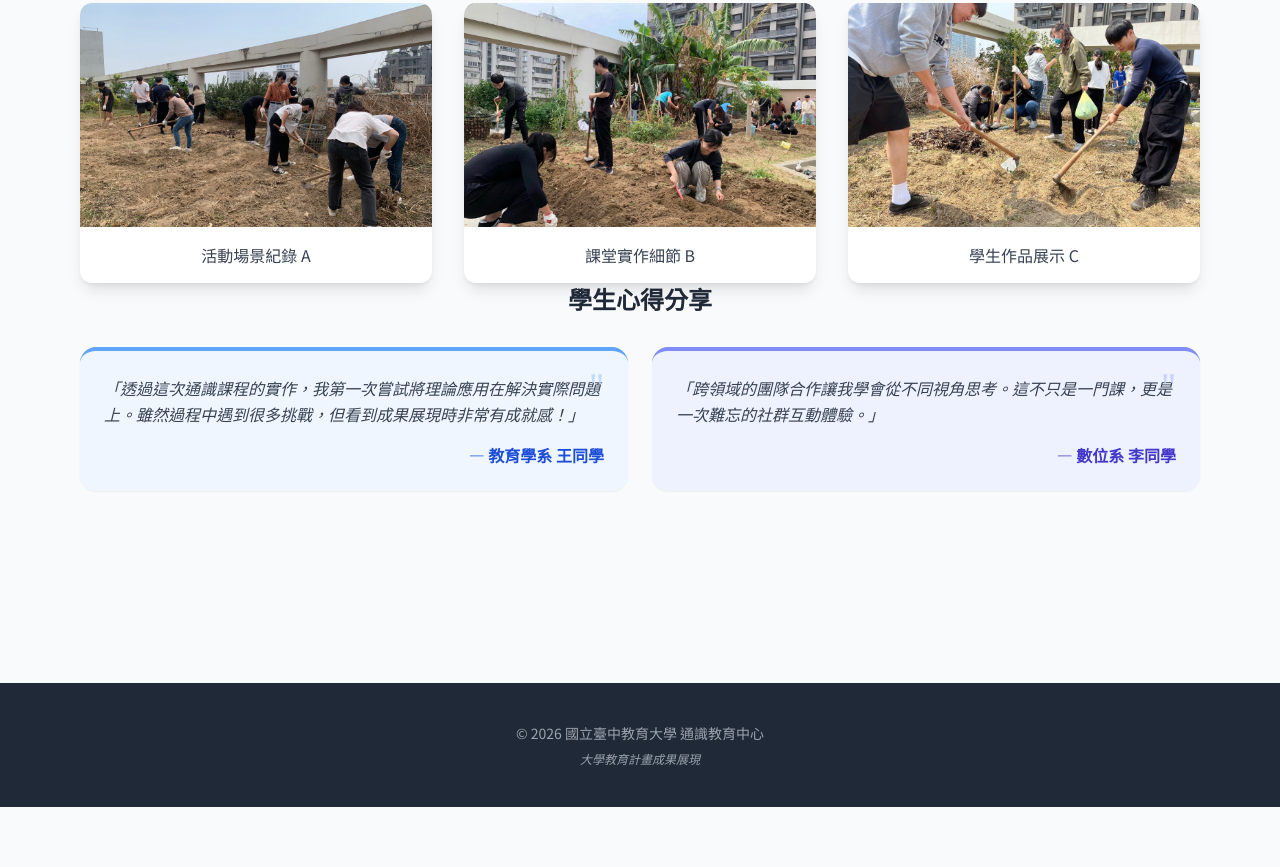
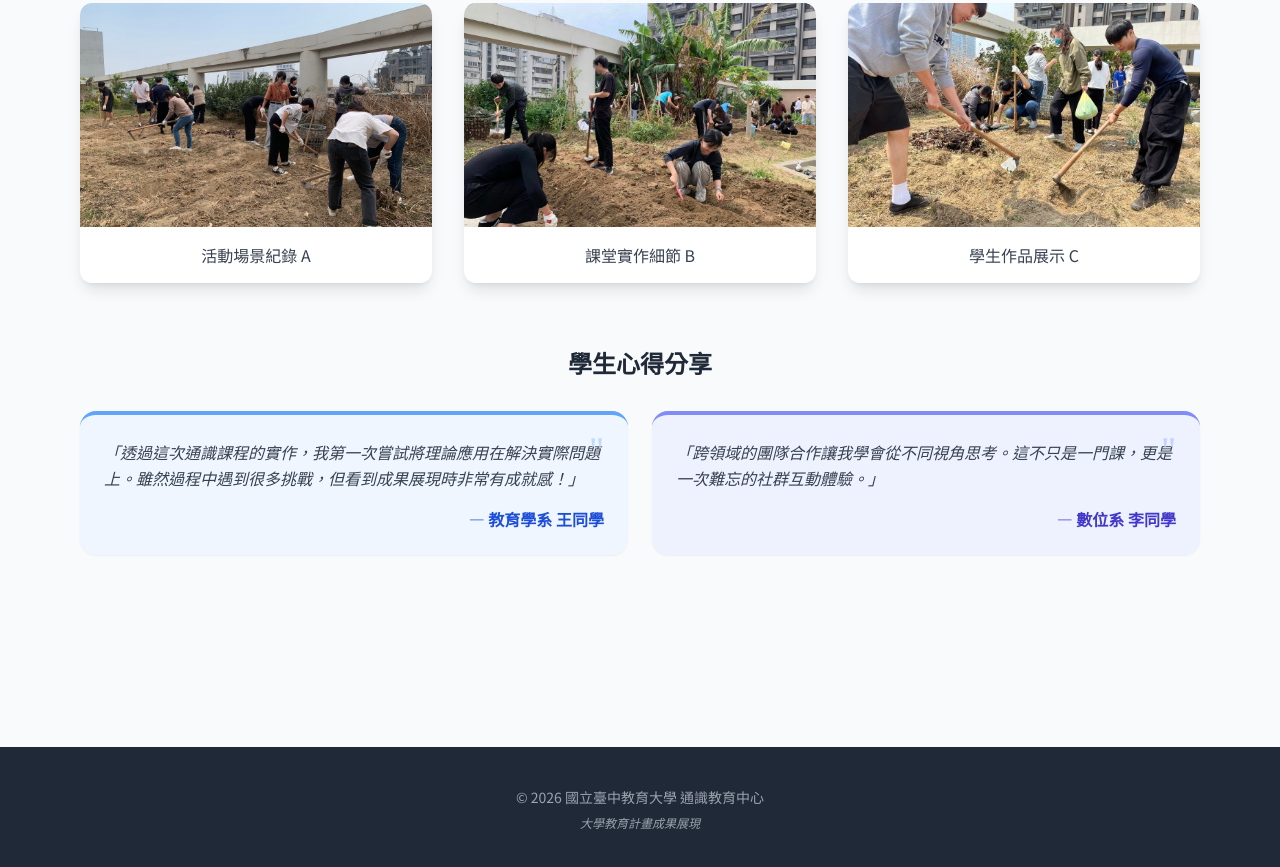
Before and after one commit to uouoanna/test-2026, a plain HTML site: page index.html in a window 1280 px wide. Shown: the part 754-1621 px from the top of the page. Before the commit the page ends 1561 px from the top, so only its background shows below. Drawn offline with nearby package versions, Linux system fonts and the light colour scheme.

Commit message:
Update index.html

```diff
--- a/index.html
+++ b/index.html
@@ -72,7 +72,7 @@
             </div>
         </section>
 
-        <section class="mb-16">
+        <section class="mb-16 mt-16">
     <h2 class="text-2xl font-bold mb-8 text-center text-gray-800">學生心得分享</h2>
     <div class="grid grid-cols-1 md:grid-cols-2 gap-6">
         <div class="bg-blue-50 p-6 rounded-2xl border-t-4 border-blue-400 shadow-sm relative">
```
